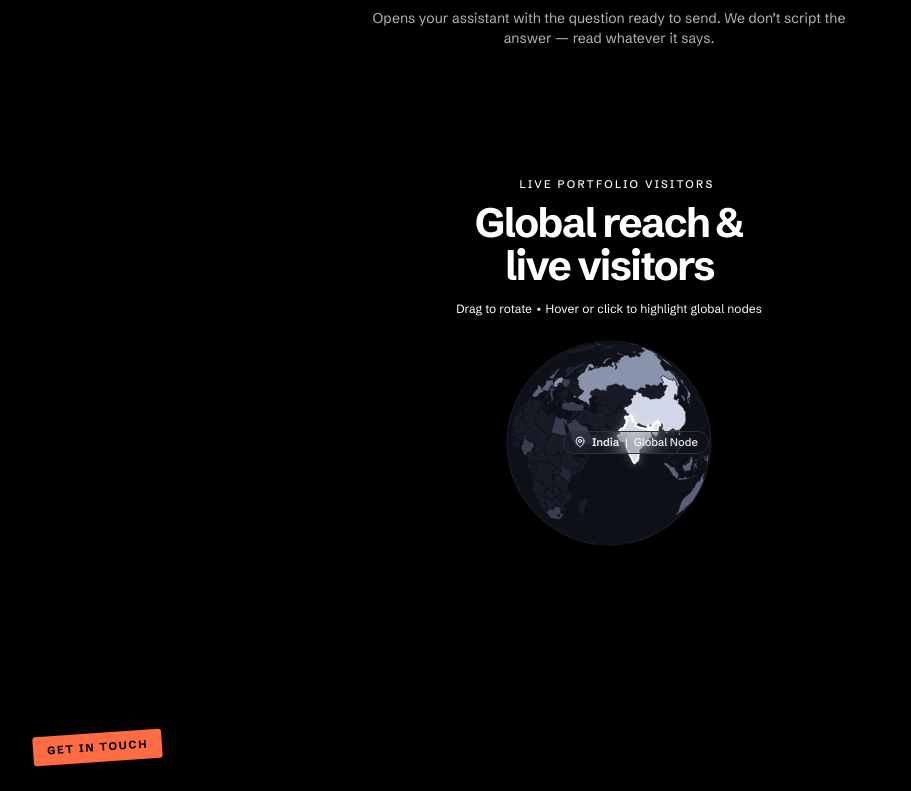
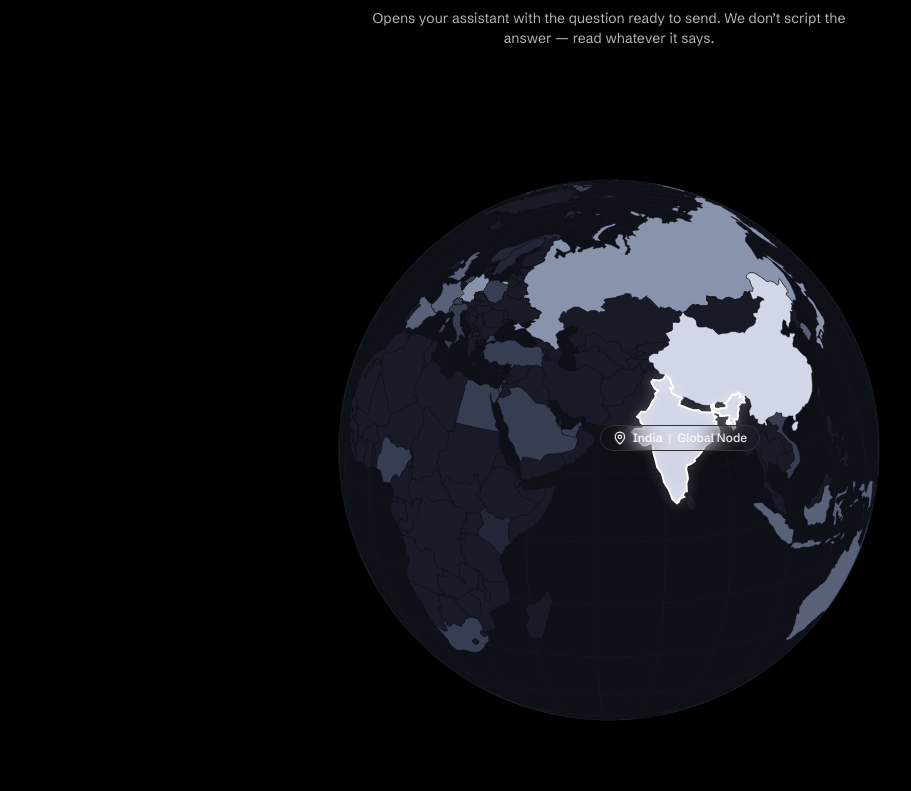
Before and after one commit to axiogenai/portfolio-redesign, a Next.js app: page / in a window 1280 px wide. Shown: the part 6700-7491 px from the top of the page, without its empty margins (31-942 px from the left). Built offline with nearby package versions, Linux system fonts and the light colour scheme.

Commit message:
fix(globe): remove text and size standalone 3D globe to match reference viewport image exactly

```diff
--- a/components/GlobeChoroplethChart.tsx
+++ b/components/GlobeChoroplethChart.tsx
@@ -22,7 +22,7 @@ export const MAP_THEME_COLORS = {
     "#d2d7e8", // 05 highest (silver/white)
   ],
   highlightStroke: "#ffffff",
-  highlightGlow: "rgba(255, 255, 255, 0.5)",
+  highlightGlow: "rgba(255, 255, 255, 0.6)",
 };
 
 export interface GlobeChoroplethProps {
@@ -140,8 +140,8 @@ export default function GlobeChoroplethChart({
       const effectivePitch = Math.max(-85, Math.min(85, baseRotationRef.current[1] + g.current[1]));
       rotationRef.current = [effectiveYaw, effectivePitch, 0];
 
-      const width = canvas.clientWidth || 220;
-      const height = canvas.clientHeight || 220;
+      const width = canvas.clientWidth;
+      const height = canvas.clientHeight;
       const dpr = window.devicePixelRatio || 1;
 
       if (canvas.width !== width * dpr || canvas.height !== height * dpr) {
@@ -154,11 +154,10 @@ export default function GlobeChoroplethChart({
       ctx.clearRect(0, 0, width, height);
 
       const size = Math.min(width, height);
-      // 5cm radius (~95px to 105px radius depending on container)
-      const radius = size / 2 - 8;
+      const radius = size / 2 - 10;
 
       const projection = geoOrthographic()
-        .scale(Math.max(radius, 20))
+        .scale(Math.max(radius, 30))
         .translate([width / 2, height / 2])
         .rotate(rotationRef.current)
         .clipAngle(90);
@@ -211,7 +210,7 @@ export default function GlobeChoroplethChart({
         ctx.lineWidth = 2;
         ctx.strokeStyle = MAP_THEME_COLORS.highlightStroke;
         ctx.shadowColor = MAP_THEME_COLORS.highlightGlow;
-        ctx.shadowBlur = 10;
+        ctx.shadowBlur = 12;
         ctx.stroke();
         ctx.restore();
 
@@ -285,14 +284,14 @@ export default function GlobeChoroplethChart({
       }
     } else {
       const size = Math.min(rect.width, rect.height);
-      const radius = size / 2 - 8;
+      const radius = size / 2 - 10;
       const dx = x - rect.width / 2;
       const dy = y - rect.height / 2;
       const dist = Math.sqrt(dx * dx + dy * dy);
 
       if (dist <= radius) {
         const proj = geoOrthographic()
-          .scale(Math.max(radius, 20))
+          .scale(Math.max(radius, 30))
           .translate([rect.width / 2, rect.height / 2])
           .rotate(rotationRef.current)
           .clipAngle(90);
@@ -347,16 +346,16 @@ export default function GlobeChoroplethChart({
         onPointerCancel={handlePointerUp}
       />
 
-      {/* Synchronized Floating Pill Badge */}
+      {/* Synchronized Floating Pill Badge matching Image 3 */}
       {badgeState.visible && badgeState.country && (
         <div
-          className="pointer-events-none absolute z-50 -translate-x-1/2 -translate-y-full mb-2 flex items-center gap-1.5 rounded-full border border-[#2b3047] bg-[#121522]/95 px-2.5 py-0.5 text-[11px] text-white shadow-2xl backdrop-blur-md whitespace-nowrap will-change-transform select-none"
+          className="pointer-events-none absolute z-50 -translate-x-1/2 -translate-y-full mb-2 flex items-center gap-1.5 rounded-full border border-[#2b3047] bg-[#121522]/95 px-3 py-1 text-xs text-white shadow-2xl backdrop-blur-md whitespace-nowrap will-change-transform select-none"
           style={{
             left: `${badgeState.x}px`,
-            top: `${badgeState.y - 6}px`,
+            top: `${badgeState.y - 8}px`,
           }}
         >
-          <MapPin className="w-3 h-3 text-purple-400 fill-purple-400/20 shrink-0" />
+          <MapPin className="w-3.5 h-3.5 text-purple-400 fill-purple-400/20 shrink-0" />
           <span className="font-semibold text-slate-100">{badgeState.country.name}</span>
           <span className="text-slate-600 font-light mx-0.5">|</span>
           <span className="text-slate-300 font-medium">{badgeState.country.tier || "Global Node"}</span>
--- a/components/LiveVisitors.tsx
+++ b/components/LiveVisitors.tsx
@@ -1,9 +1,7 @@
 "use client";
 
 import React, { useState, useEffect } from "react";
-import { motion } from "framer-motion";
 import * as topojson from "topojson-client";
-import BlurLines from "./BlurLines";
 import GlobeChoroplethChart from "./GlobeChoroplethChart";
 
 export default function LiveVisitors() {
@@ -40,58 +38,15 @@ export default function LiveVisitors() {
   return (
     <section
       id="live-visitors"
-      className="w-full bg-[#05060a] px-4 font-['Schibsted_Grotesk',sans-serif] md:px-[clamp(32px,6vw,160px)] flex flex-col items-center justify-center overflow-hidden"
-      style={{
-        paddingTop: "clamp(24px, 3vw, 44px)",
-        paddingBottom: "clamp(24px, 3vw, 44px)",
-      }}
+      className="w-full bg-[#05060a] flex items-center justify-center overflow-hidden py-8 sm:py-12"
     >
-      {/* Top Header with Tag, Headline, and Subtitle */}
-      <div className="mx-auto mb-4 flex max-w-xl flex-col items-center text-center">
-        {/* Top Tag Pill */}
-        <motion.div
-          className="mb-2 flex items-center gap-2 text-[11px] font-medium uppercase tracking-[0.2em] text-slate-400"
-          initial={{ opacity: 0, y: 6 }}
-          whileInView={{ opacity: 1, y: 0 }}
-          viewport={{ once: true, amount: 0.6 }}
-          transition={{ duration: 0.5, ease: [0.16, 1, 0.3, 1] }}
-        >
-          <span className="relative flex h-2 w-2">
-            <span className="animate-ping absolute inline-flex h-full w-full rounded-full bg-emerald-400 opacity-75"></span>
-            <span className="relative inline-flex rounded-full h-2 w-2 bg-emerald-500"></span>
-          </span>
-          Live Portfolio Visitors
-        </motion.div>
-
-        {/* Section Headline */}
-        <h2
-          className="text-white text-center"
-          style={{
-            fontSize: "clamp(1.65rem, 3.2vw, 3rem)",
-            lineHeight: 1.05,
-            letterSpacing: "-0.04em",
-            fontWeight: 700,
-          }}
-        >
-          <BlurLines lines={["Global reach &", "live visitors"]} className="block" />
-        </h2>
-
-        {/* Subtitle */}
-        <motion.p
-          className="mt-2 max-w-sm text-xs text-slate-400 text-center"
-          initial={{ opacity: 0, y: 6 }}
-          whileInView={{ opacity: 1, y: 0 }}
-          viewport={{ once: true, amount: 0.4 }}
-          transition={{ duration: 0.5, ease: [0.16, 1, 0.3, 1], delay: 0.12 }}
-        >
-          Drag to rotate • Hover or click to highlight global nodes
-        </motion.p>
-      </div>
-
-      {/* Standalone Compact 5cm Radius 3D Globe */}
+      {/* Pure 3D Globe sized matching reference image 3 */}
       <div
-        className="flex items-center justify-center relative select-none"
-        style={{ width: "220px", height: "220px" }}
+        className="flex items-center justify-center relative select-none max-w-[90vw]"
+        style={{
+          width: "min(78vh, 560px)",
+          height: "min(78vh, 560px)",
+        }}
       >
         {loading ? (
           <div className="text-xs text-slate-500 font-mono flex items-center gap-2">
```
